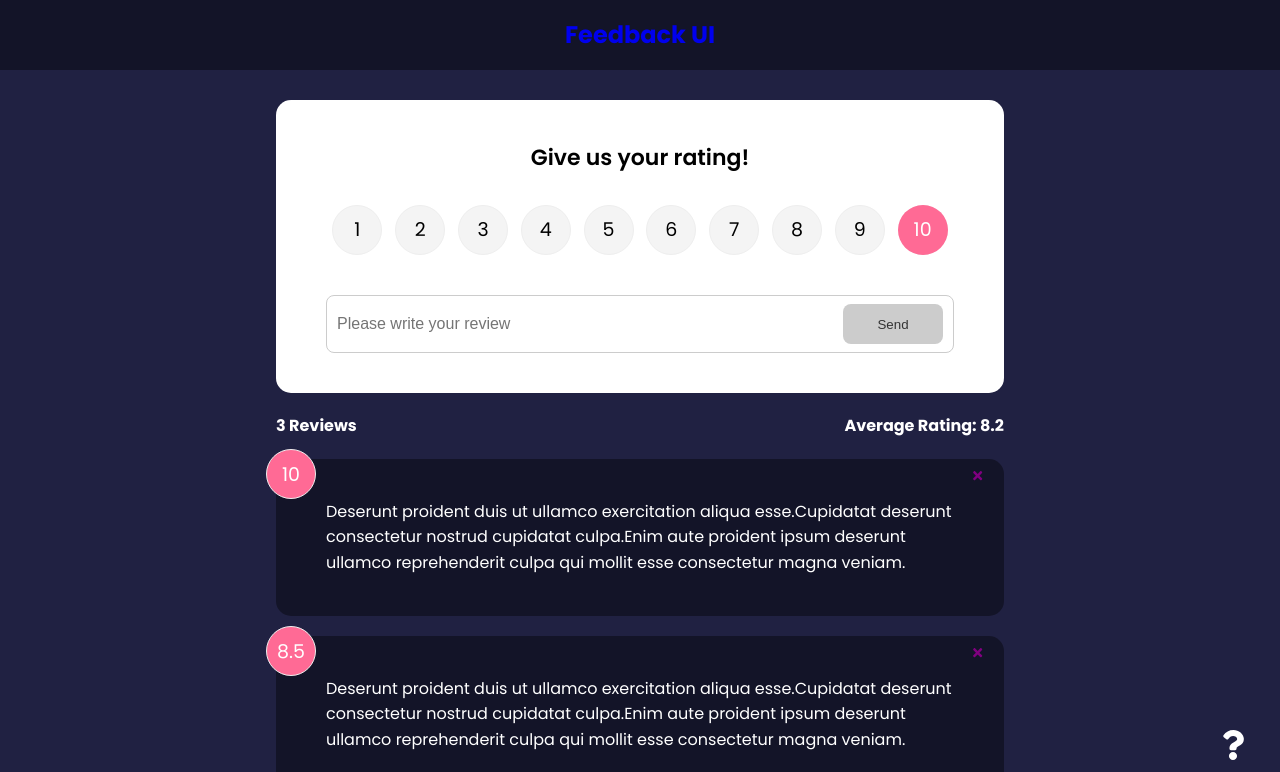
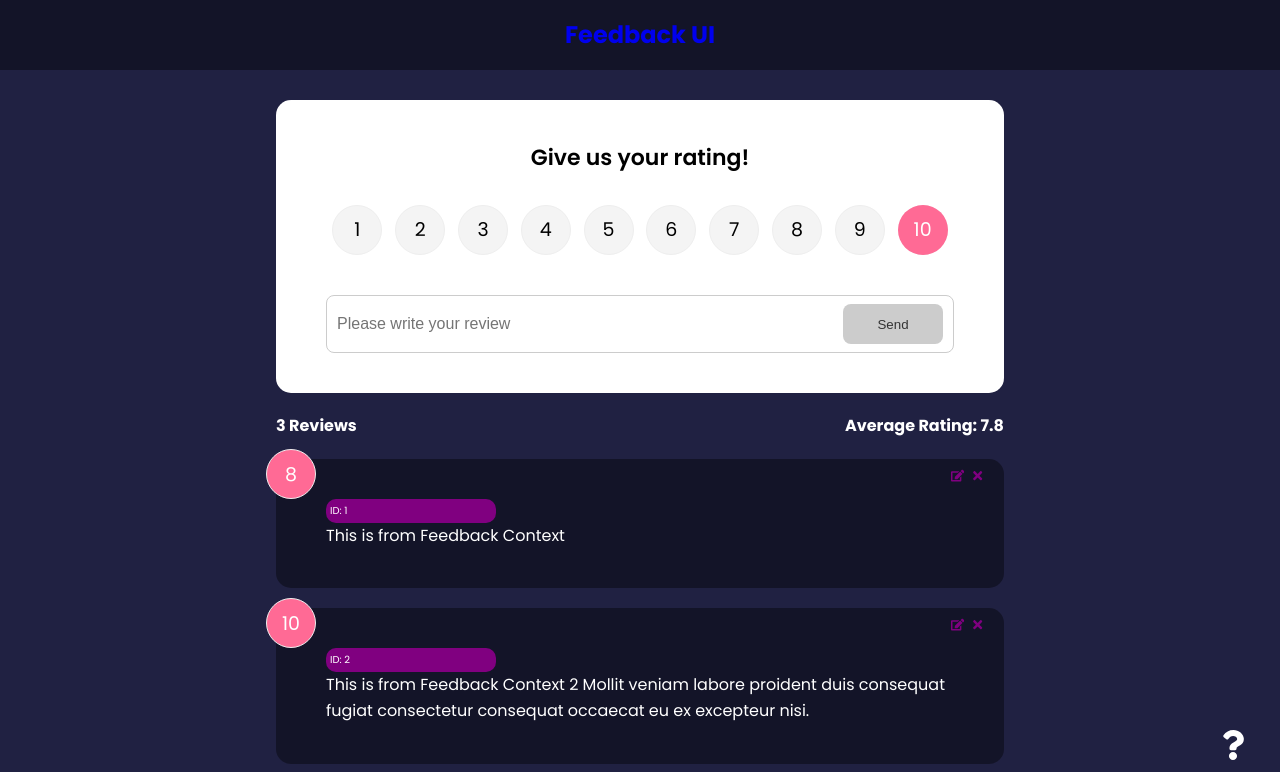
Before and after one commit to yogaaaaaaa/feedback-app-react, a React (Create React App) app: page / in a window 1280 px wide. Shown: the top 772 px of the page. Built offline with nearby package versions, Linux system fonts and the light colour scheme; the HTML template or start-up script is replaced by a standard one.

Commit message:
add feedback context

```diff
--- a/src/App.js
+++ b/src/App.js
@@ -1,8 +1,7 @@
-import { v4 as uuidv4 } from "uuid";
 import Header from "./components/Header";
 import FeedbackList from "./components/FeedbackList";
-import { useState } from "react";
-import FeedbackData from "./data/FeedbackData";
+// import { useState } from "react";
+// import FeedbackData from "./data/FeedbackData";
 import FeedbackStats from "./components/FeedbackStats";
 import FeedbackForm from "./components/FeedbackForm";
 import Card from "./components/shared/Card";
@@ -11,25 +10,14 @@ import AboutPage from "../src/components/pages/AboutPage";
 import AboutIconLink from "./components/AboutIconLink";
 import { BrowserRouter as Router, Route, Routes } from "react-router-dom";
 import Post from "./components/Post";
+import { FeedbackProvider } from "./context/FeedbackContext";
 // import FeedbackItem from "./components/FeedbackItem";
 
 function App() {
-  const [feedback, setFeedback] = useState(FeedbackData);
-
-  const deleteFeedback = (id) => {
-    if (window.confirm("Are you sure to delete?")) {
-      setFeedback(feedback.filter((item) => item.id !== id));
-    }
-  };
-
-  const addFeedback = (newFeedback) => {
-    newFeedback.id = uuidv4();
-    setFeedback([newFeedback, ...feedback]);
-    console.log(...feedback);
-    console.log(newFeedback.id);
-  };
+  // const [feedback, setFeedback] = useState(FeedbackData);
 
   return (
+    <FeedbackProvider>
       <Router>
         <Header />
         <div className="container">
@@ -39,12 +27,9 @@ function App() {
               path="/"
               element={
                 <>
-                <FeedbackForm handleAdd={addFeedback} />
-                <FeedbackStats feedback={feedback} />
-                <FeedbackList
-                  feedback={feedback}
-                  handleDelete={deleteFeedback}
-                />
+                  <FeedbackForm />
+                  <FeedbackStats />
+                  <FeedbackList />
                 </>
               }
             ></Route>
@@ -54,6 +39,7 @@ function App() {
           <AboutIconLink />
         </div>
       </Router>
+    </FeedbackProvider>
   );
 }
 export default App;
--- a/src/components/FeedbackForm.jsx
+++ b/src/components/FeedbackForm.jsx
@@ -1,9 +1,14 @@
 import Card from "./shared/Card";
-import { useState } from "react";
+// import { useState } from "react";
 import Button from "./shared/Button";
 import RatingSelect from "./RatingSelect";
+import FeedbackContext from "../context/FeedbackContext";
+import {useContext, useState} from 'react'
 
-function FeedbackForm({ handleAdd }) {
+function FeedbackForm() {
+
+  const {addFeedback} = useContext(FeedbackContext);
+
 
   //States ================================================
   const [text, setText] = useState("");
@@ -35,7 +40,8 @@ function FeedbackForm({ handleAdd }) {
         text,
         rating,
       };
-      handleAdd(newFeedback);
+      // handleAdd(newFeedback);
+      addFeedback(newFeedback);
 
       setText("");
     }
--- a/src/components/FeedbackItem.jsx
+++ b/src/components/FeedbackItem.jsx
@@ -1,14 +1,23 @@
 import Card from './shared/Card'
-import PropTypes from 'prop-types'
-import {FaTimes} from 'react-icons/fa'
+// import PropTypes from 'prop-types'
+import {FaTimes, FaEdit} from 'react-icons/fa'
+import {useContext} from 'react'
+import FeedbackContext from '../context/FeedbackContext'
 
-function FeedbackItem({ item, handleDelete }) {
+function FeedbackItem({ item }) {
+
+  const {deleteFeedback, editFeedback} = useContext(FeedbackContext)
+
   return (
     <Card reverse={true}>
       <div className="num-display">{item.rating}</div>
-        <button className='close' onClick={()=> handleDelete(item.id)}>
+        <button className='close' onClick={()=> deleteFeedback(item.id)}>
           <FaTimes color='purple'/>
         </button>
+        <button className='edit' onClick={()=> editFeedback(item.id)}>
+          <FaEdit color='purple'/>
+        </button>
+      <p style={{fontSize:'10px', backgroundColor:'purple', width:'170px', borderRadius:'10px', padding:'4px'  }}>ID: {item.id}</p>
       <div className="text-display">{item.text}</div>
       {/* <button onClick={handleClick}>Button</button> */}
     </Card>
@@ -16,9 +25,9 @@ function FeedbackItem({ item, handleDelete }) {
   );
 }
 
-FeedbackItem.propTypes = {
-  item: PropTypes.object.isRequired
-}
+// FeedbackItem.propTypes = {
+//   item: PropTypes.object.isRequired
+// }
 
 
 export default FeedbackItem;
--- a/src/components/FeedbackList.jsx
+++ b/src/components/FeedbackList.jsx
@@ -1,45 +1,34 @@
 import FeedbackItem from "./FeedbackItem";
-import PropTypes from "prop-types";
+// import PropTypes from "prop-types";
+import { useContext } from "react";
 import { motion, AnimatePresence } from "framer-motion";
+import FeedbackContext from "../context/FeedbackContext";
 
-function FeedbackList({ feedback, handleDelete }) {
+function FeedbackList() {
+  //calling the context here
+  const { feedback } = useContext(FeedbackContext);
+
   if (!feedback || feedback.length === 0) {
     return <p>'No Feedback yet'</p>;
   }
 
   return (
-    //   <div className='feedback-list'>
-    //   <AnimatePresence>
-    //     {feedback.map((item) => (
-    //       <motion.div
-    //         key={item.id}
-    //         initial={{ opacity: 0 }}
-    //         animate={{ opacity: 1 }}
-    //         exit={{ opacity: 0 }}
-    //         layout
-    //       >
-    //         <FeedbackItem key={item.id} item={item} handleDelete={handleDelete} />
-    //       </motion.div>
-    //     ))}
-    //   </AnimatePresence>
-    // </div>
-
     <div className="feedback-list">
       {feedback.map((itemm) => (
-        <FeedbackItem key={itemm.id} item={itemm} handleDelete={handleDelete} />
+        <FeedbackItem key={itemm.id} item={itemm} />
       ))}
     </div>
   );
 }
 
-FeedbackList.propTypes = {
-  feedback: PropTypes.arrayOf(
-    PropTypes.shape({
-      id: PropTypes.number.isRequired,
-      text: PropTypes.string.isRequired,
-      rating: PropTypes.number.isRequired,
-    })
-  ),
-};
+// FeedbackList.propTypes = {
+//   feedback: PropTypes.arrayOf(
+//     PropTypes.shape({
+//       id: PropTypes.number.isRequired,
+//       text: PropTypes.string.isRequired,
+//       rating: PropTypes.number.isRequired,
+//     })
+//   ),
+// };
 
 export default FeedbackList;
--- a/src/components/FeedbackStats.jsx
+++ b/src/components/FeedbackStats.jsx
@@ -1,21 +1,29 @@
-import PropTypes from 'prop-types'
+// import PropTypes from 'prop-types'
+import { useContext } from "react";
+import FeedbackContext from "../context/FeedbackContext";
 
-function FeedbackStats({feedback}) {
+function FeedbackStats() {
+  const { feedback } = useContext(FeedbackContext);
 
-    let average = feedback.reduce((acc, cur) => {
-        return acc + cur.rating
-    }, 0)/ feedback.length
+  let average =
+    feedback.reduce((acc, cur) => {
+        return acc + cur.rating;
+    }, 0) / feedback.length;
 
-    return (
-        <div className="feedback-stats">
-            <h4>{feedback.length} Reviews</h4>
-            <h4>Average Rating: {average ? average.toFixed(1).replace(/[.,]0$/, '') : 0}</h4>
-        </div>
-    )
+     average = average.toFixed(1).replace(/[.,]0$/, "")
+
+  return (
+    <div className="feedback-stats">
+      <h4>{feedback.length} Reviews</h4>
+      <h4>
+        Average Rating: {isNaN(average) ? 0 : average}
+      </h4>
+    </div>
+  );
 }
 
-FeedbackStats.propTypes = {
-    feedback: PropTypes.array.isRequired
-}
+// FeedbackStats.propTypes = {
+//     feedback: PropTypes.array.isRequired
+// }
 
-export default FeedbackStats
+export default FeedbackStats;
--- a/src/components/Header.jsx
+++ b/src/components/Header.jsx
@@ -1,5 +1,6 @@
 import PropTypes from "prop-types";
 import { Link } from "react-router-dom";
+// import {FaToggleOff} from 'react-icons/fa'
 
 function Header({ text, bgColor, textColor }) {
   //
@@ -20,6 +21,8 @@ function Header({ text, bgColor, textColor }) {
           <h2>{text}</h2>
         </Link>
       </div>
+          {/* <FaToggleOff></FaToggleOff> */}
+
     </header>
   );
 }
--- /dev/null
+++ b/src/context/FeedbackContext.jsx
@@ -0,0 +1,64 @@
+import { createContext, useState } from "react";
+import { v4 as uuidv4 } from "uuid";
+
+const FeedbackContext = createContext();
+
+export const FeedbackProvider = ({ children }) => {
+  const [feedback, setFeedback] = useState([
+    {
+      id: 1,
+      text: "This is from Feedback Context",
+      rating: 8,
+    },
+    {
+      id: 2,
+      text: "This is from Feedback Context 2 Mollit veniam labore proident duis consequat fugiat consectetur consequat occaecat eu ex excepteur nisi.",
+      rating: 10,
+    },
+    {
+      id: 3,
+      text: "This is from Feedback Context Labore nisi occaecat ipsum commodo id elit nisi magna nulla dolore.Enim sunt deserunt do laboris do in.Ut commodo dolor sit ea quis ut aute.",
+      rating: 5.5,
+    },
+  ]);
+
+  const [feedbackEdit, setFeedbackEdit] = useState({
+    item: {},
+    edit: false,
+  });
+
+  //delete feedback
+  const deleteFeedback = (id) => {
+    if (window.confirm("Are you sure to delete?")) {
+      setFeedback(feedback.filter((item) => item.id !== id));
+    }
+  };
+
+  //add feedback
+  const addFeedback = (newFeedback) => {
+    newFeedback.id = uuidv4();
+    setFeedback([newFeedback, ...feedback]);
+    // console.log(newFeedback);
+    // console.log(newFeedback.id);
+  };
+
+  //edit feedback
+  const editFeedback = (item) => {
+    setFeedbackEdit({ item, edit: true });
+  };
+
+  return (
+    <FeedbackContext.Provider
+      value={{
+        feedback,
+        deleteFeedback,
+        addFeedback,
+        editFeedback
+      }}
+    >
+      {children}
+    </FeedbackContext.Provider>
+  );
+};
+
+export default FeedbackContext;
--- a/src/index.css
+++ b/src/index.css
@@ -34,7 +34,7 @@ header {
 
 .card {
   background-color: #fff;
-  color: #333;
+  color: #333e;
   border-radius: 15px;
   padding: 40px 50px;
   margin: 20px 0;
```
Lines whose indentation alone changed are shown as unchanged.
